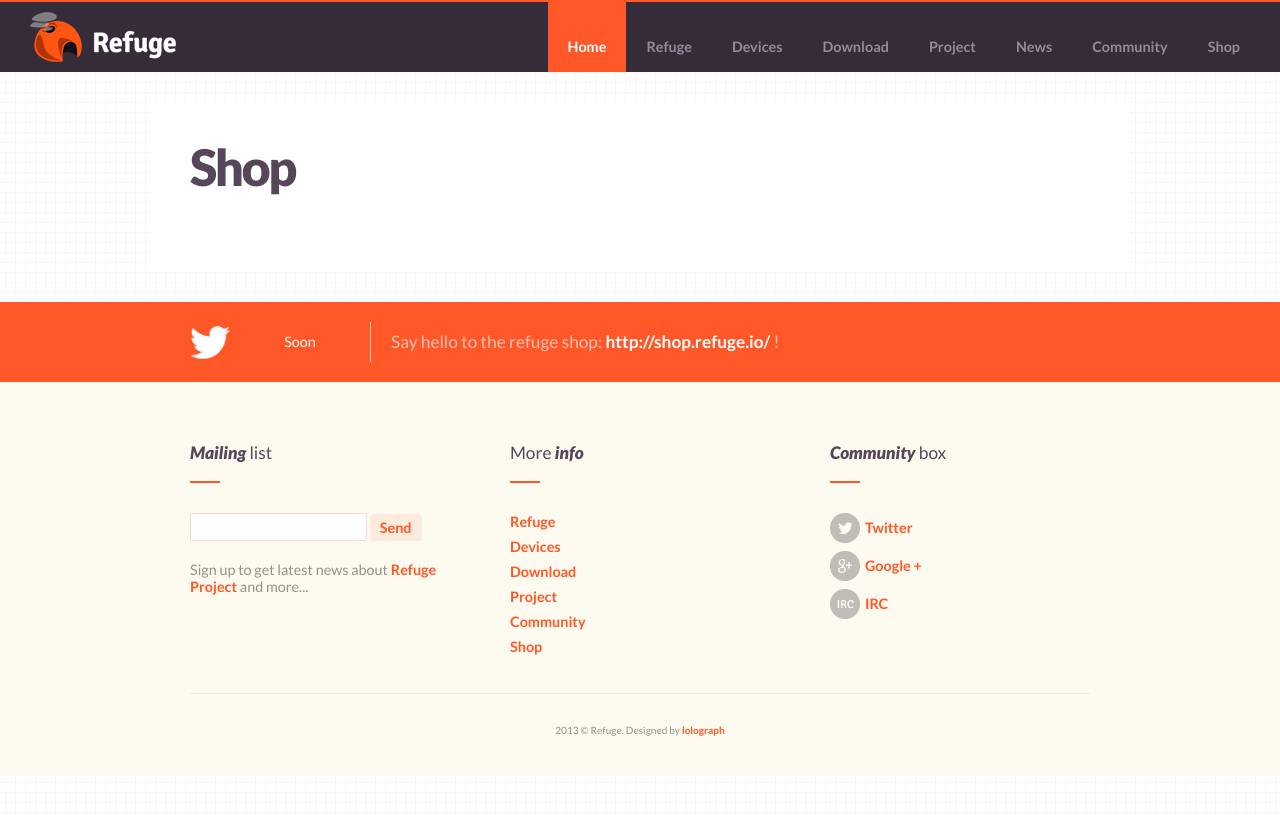
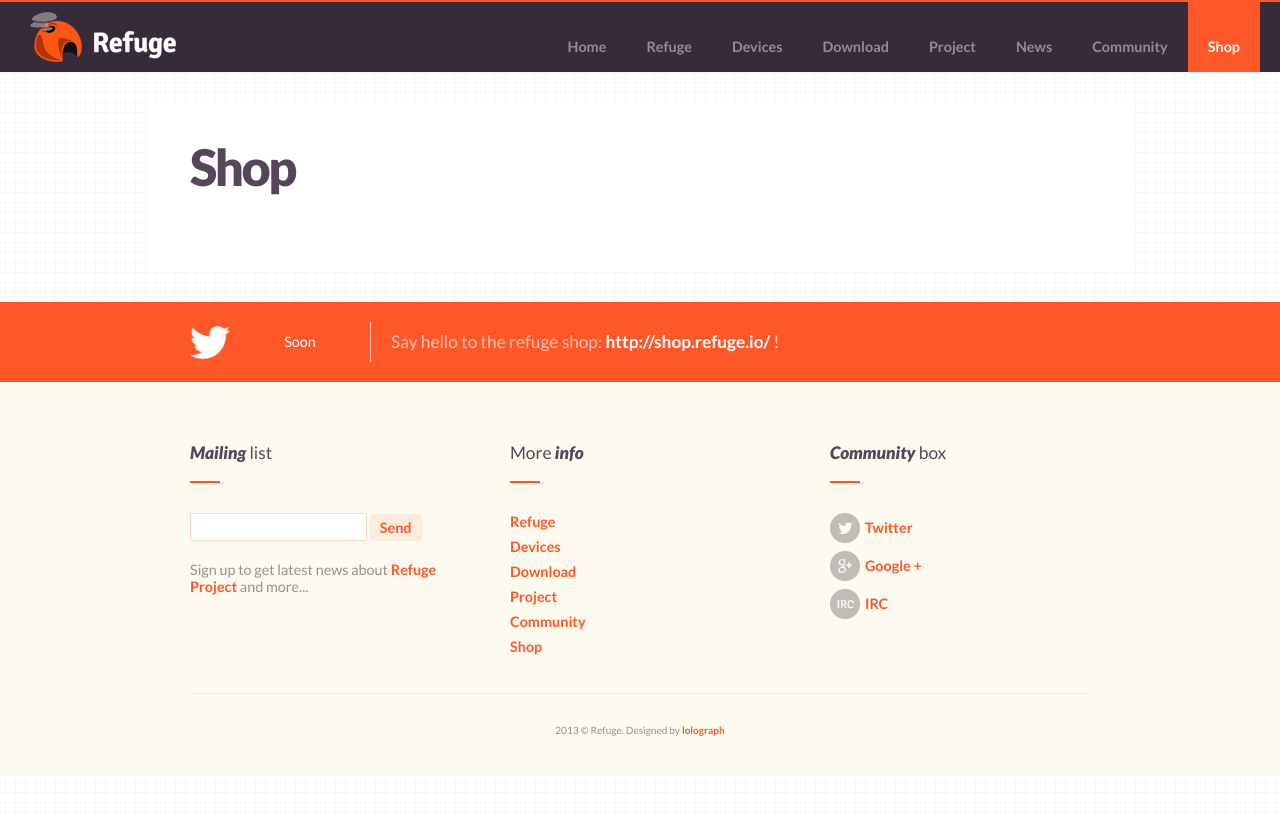
Before and after one commit to refuge/refuge.io, a Jekyll site: the page built from web/shop/index.html, in a window 1280 px wide. Shown: the top 815 px of the page. Built offline with Jekyll 4.4.1, drawn with Linux system fonts in a browser that asks for light colours.

Commit message:
Make the selected clas dynamic.

```diff
--- a/web/_includes/header.html
+++ b/web/_includes/header.html
@@ -2,20 +2,20 @@
                 <a href="/" class="a-backtohome"></a>
                 <nav>
                     <ul>
-                        <li class="selected"><a href="/">Home</a></li>
-                        <li><a href="/details">Refuge</a></li>
-                        <li><a href="/devices">Devices</a>
+                        <li{% if page.title == "Welcome" %} class="selected"{% endif %}><a href="/">Home</a></li>
+                        <li{% if page.title == "Details" %} class="selected"{% endif %}><a href="/details">Refuge</a></li>
+                        <li{% if page.title == "Devices" %} class="selected"{% endif %}><a href="/devices">Devices</a>
                         <!--<ul class="ss-menu">
                             <li><a href="#">The Refuge Box</a></li>
                             <li><a href="#">Refuge for Android</a></li>
                             <li><a href="#">Refuge for iOS</a></li>
                         </ul>-->
                         </li>
-                        <li><a href="/download">Download</a></li>
-                        <li><a href="/project">Project</a></li>
-                        <li><a href="/news">News</a></li>
-                        <li><a href="/community">Community</a></li>
-                        <li><a href="/shop">Shop</a></li>
+                        <li{% if page.title == "Download" %} class="selected"{% endif %}><a href="/download">Download</a></li>
+                        <li{% if page.title == "Project" %} class="selected"{% endif %}><a href="/project">Project</a></li>
+                        <li{% if page.title == "News" or page.categories | first == 'news' %} class="selected"{% endif %}><a href="/news">News</a></li>
+                        <li{% if page.title == "Community" %} class="selected"{% endif %}><a href="/community">Community</a></li>
+                        <li{% if page.title == "Shop" %} class="selected"{% endif %}><a href="/shop">Shop</a></li>
                     </ul>
                 </nav>
             </header>
```
